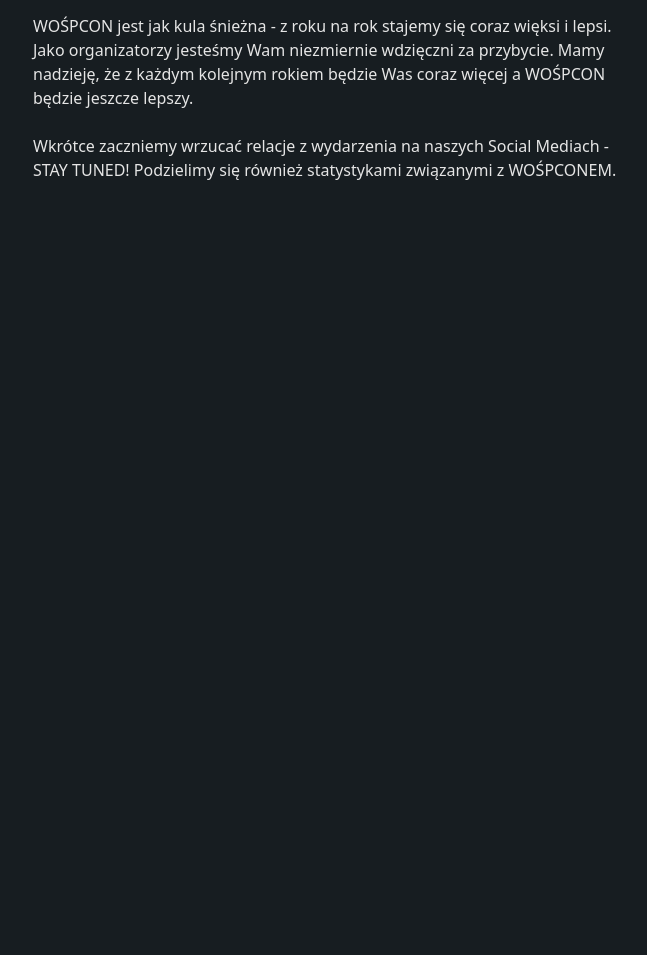
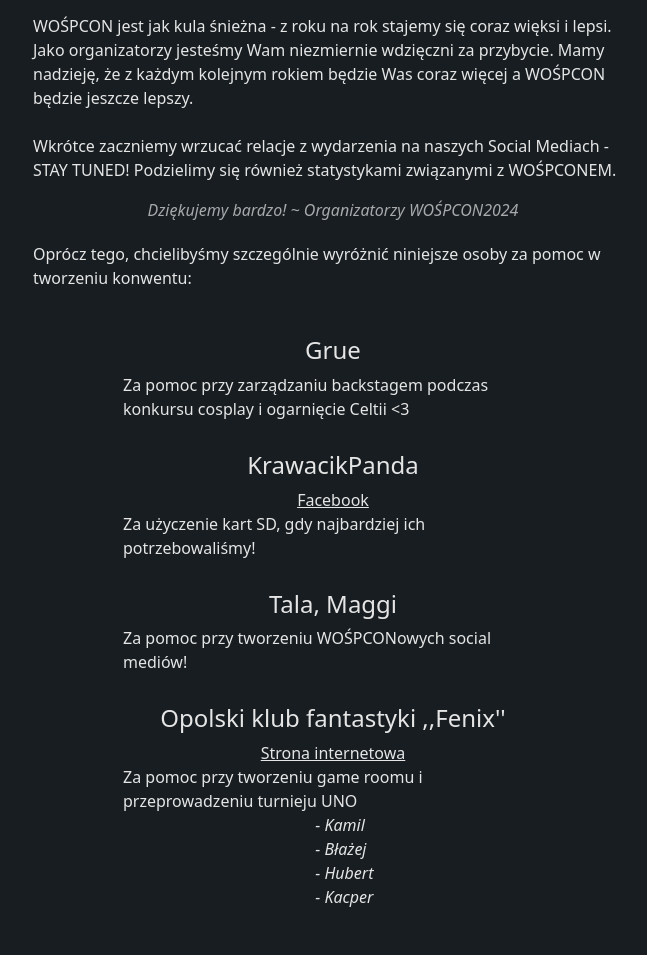
Before and after one commit to j-jaros/wospcon.pl, a Flask app: page / in a window 1280 px wide. Shown: the part 206-1161 px from the top of the page, without its empty margins (307-954 px from the left). Before the commit the page ends 386 px from the top, so only its background shows below. Run offline with Flask 3, Linux system fonts and the light colour scheme.

Commit message:
wstepna wersja strony z podziekowaniami

```diff
--- a/static/index.css
+++ b/static/index.css
@@ -13,11 +13,16 @@ footer {
 }
 
 .main {
-    height: 100vh;
+    min-height: 100vh;
+    height: fit-content;
     background-color: #171d21;
     display: flex;
     flex-flow: column;
     align-items: center;
+}
+
+.main * {
+    color: #e5e5e5;
 }
 
 .main>p{
@@ -26,7 +31,38 @@ footer {
     margin-top: 20px;
 }
 
+.special-thanks {
+    max-width: 600px;
+}
+.special-thanks span {
+    max-width: 70%;
+}
+
 .main>img {
     width: 200px;
     max-width: 95%;
 }
+
+.rly_thx {
+    font-style: italic;
+    opacity: 0.7;
+}
+
+.special-thanks section {
+    margin: 30px 0;
+}
+
+.special-thanks a {
+    display: block;
+}
+
+.special-thanks section {
+    display: flex;
+    flex-flow: column;
+    align-items: center;
+}
+
+.special-thanks section li {
+    font-style: italic;
+    list-style: '- ';
+}
--- a/templates/index.html
+++ b/templates/index.html
@@ -54,6 +54,36 @@ Facebook icons created by Pixel perfect - Flaticon: https://www.flaticon.com/fre
                 rokiem będzie Was coraz więcej a WOŚPCON będzie jeszcze lepszy.<br><br>Wkrótce zaczniemy wrzucać relacje
                 z wydarzenia na naszych Social Mediach - STAY TUNED! Podzielimy się również statystykami związanymi z
                 WOŚPCONEM.</p>
+            <span class="rly_thx">Dziękujemy bardzo! ~ Organizatorzy WOŚPCON2024</span>
+            <p>Oprócz tego, chcielibyśmy szczególnie wyróżnić niniejsze osoby za pomoc w tworzeniu konwentu:</p>
+            <div class="special-thanks">
+                <section>
+                    <h4>Grue</h4>
+                    <span>Za pomoc przy zarządzaniu backstagem podczas konkursu cosplay i ogarnięcie Celtii <3</span>
+                </section>
+                <section>
+                    <h4>KrawacikPanda</h4>
+                    <div class="media">
+                        <a href="https://www.facebook.com/krawacik/" rel="noopener noreferrer">Facebook</a>
+                    </div>
+                    <span>Za użyczenie kart SD, gdy najbardziej ich potrzebowaliśmy!</span>
+                </section>
+                <section>
+                    <h4>Tala, Maggi</h4>
+                    <span>Za pomoc przy tworzeniu WOŚPCONowych social mediów!</span>
+                </section>
+                <section>
+                    <h4>Opolski klub fantastyki ,,Fenix''</h4>
+                    <a href="https://fenix.rpg.pl/" rel="noopener noreferrer">Strona internetowa</a>
+                    <span>Za pomoc przy tworzeniu game roomu i przeprowadzeniu turnieju UNO</span>
+                    <ul>
+                        <li>Kamil</li>
+                        <li>Błażej</li>
+                        <li>Hubert</li>
+                        <li>Kacper</li>
+                    </ul>
+                </section>
+            </div>
         </div>
     </div>
 </div>
```
